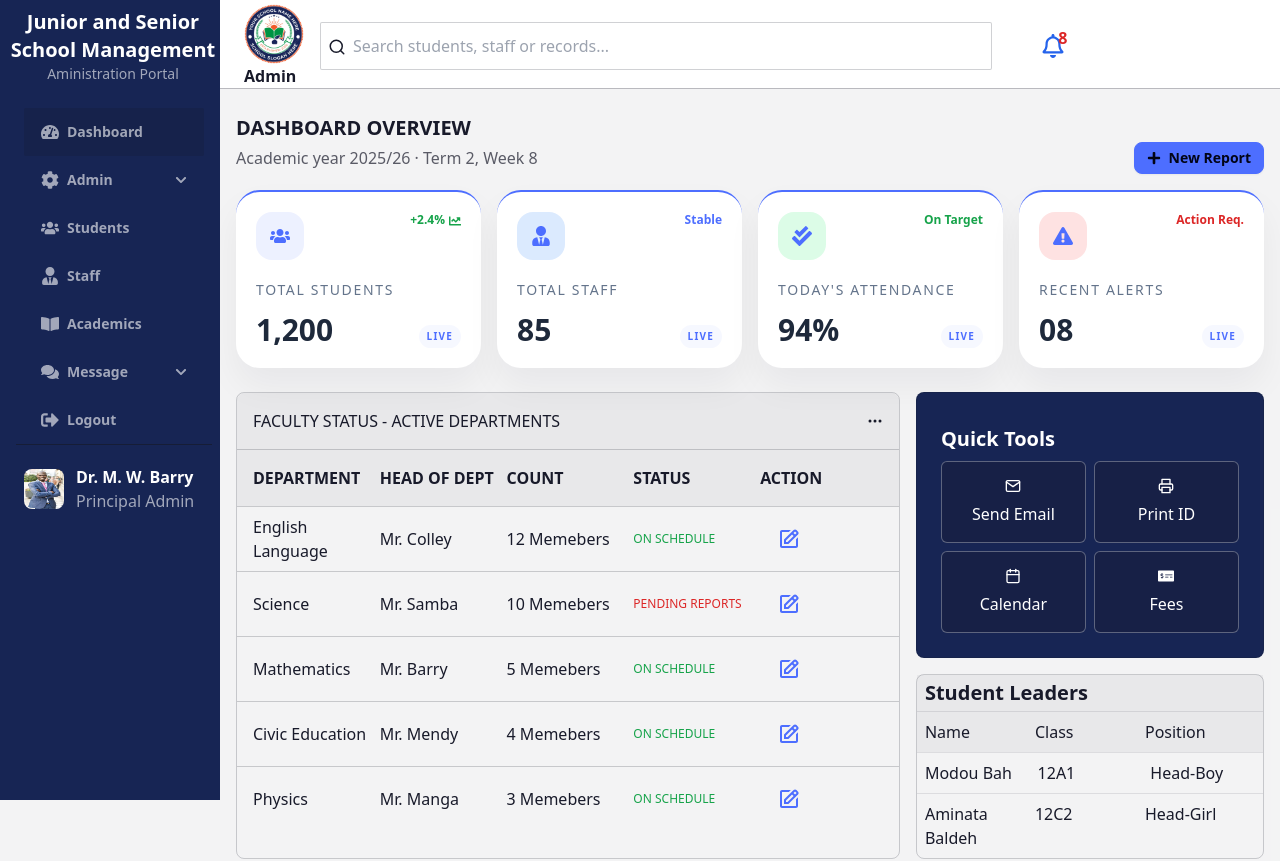
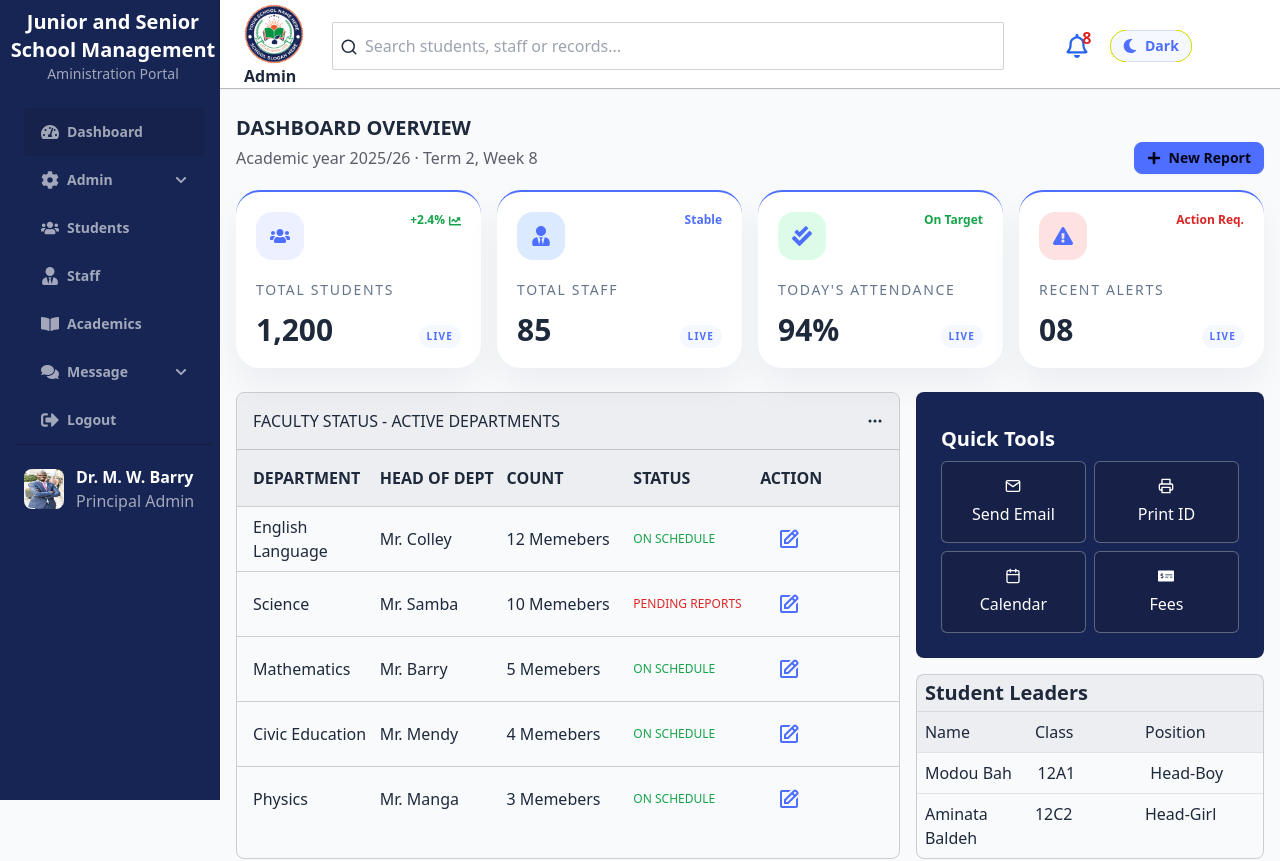
Before and after one commit to barrymomodouwurrie-165/school-management-system, a React app in the folder Frondend/: page /admin-dashboard in a window 1280 px wide. Shown: the top 861 px of the page. Built offline with nearby package versions, Linux system fonts and the light colour scheme; the HTML template or start-up script is replaced by a standard one.

Commit message:
added a toggle for light mode and dark more to all pages.

```diff
--- a/Frondend/src/App.jsx
+++ b/Frondend/src/App.jsx
@@ -5,13 +5,27 @@ import AdminDashboard from "./pages/AdminDashboard";
 import StudentDashboard from "./pages/StudentDashboard";
 import TeacherDashboard from "./pages/TeacherDashboard";
 import "./App.css";
-import { useState } from "react";
+import { useEffect, useState } from "react";
 import admission from "./assets/admission.avif";
 import athletic from "./assets/athletic.jpg";
 import exam from "./assets/exam.jpg";
 import graduation from "./assets/graduation.avif";
 
 function App() {
+  const [theme, setTheme] = useState(() => {
+    const savedTheme = localStorage.getItem("school-theme");
+    return savedTheme || "corporate";
+  });
+
+  useEffect(() => {
+    document.documentElement.setAttribute("data-theme", theme);
+    localStorage.setItem("school-theme", theme);
+  }, [theme]);
+
+  const toggleTheme = () => {
+    setTheme((current) => (current === "corporate" ? "dark" : "corporate"));
+  };
+
   const [latestNews, setLatestNews] = useState([
     {
       id: "1",
@@ -70,7 +84,7 @@ function App() {
     },
   ]);
   return (
-    <div data-theme="corporate" className="bg-base-content/5">
+    <div data-theme={theme} className="bg-base-content/5 min-h-screen">
       <Routes>
         <Route
           path="/"
@@ -78,10 +92,15 @@ function App() {
             <LandingPage
               latestNews={latestNews}
               setLatestNews={setLatestNews}
+              theme={theme}
+              toggleTheme={toggleTheme}
             />
           }
         />
-        <Route path="/login" element={<LoginPage />} />
+        <Route
+          path="/login"
+          element={<LoginPage theme={theme} toggleTheme={toggleTheme} />}
+        />
         <Route
           path="/admin-dashboard"
           element={
@@ -90,19 +109,31 @@ function App() {
               setLatestNews={setLatestNews}
               messages={messages}
               setMessages={setMessages}
+              theme={theme}
+              toggleTheme={toggleTheme}
             />
           }
         />
         <Route
           path="/student-portal"
           element={
-            <StudentDashboard messages={messages} setMessages={setMessages} />
+            <StudentDashboard
+              messages={messages}
+              setMessages={setMessages}
+              theme={theme}
+              toggleTheme={toggleTheme}
+            />
           }
         />
         <Route
           path="/teacher-dashboard"
           element={
-            <TeacherDashboard messages={messages} setMessages={setMessages} />
+            <TeacherDashboard
+              messages={messages}
+              setMessages={setMessages}
+              theme={theme}
+              toggleTheme={toggleTheme}
+            />
           }
         />
       </Routes>
--- a/Frondend/src/components/AdminNavebar.jsx
+++ b/Frondend/src/components/AdminNavebar.jsx
@@ -1,20 +1,21 @@
-import { FaRegBell, FaBars } from "react-icons/fa";
+import { FaRegBell, FaBars, FaMoon, FaSun } from "react-icons/fa";
 import { FiSearch } from "react-icons/fi";
 import { Link } from "react-router";
 import logo from "../assets/logo.jpg";
-const AdminNavebar = ({ isOpen, setIsOpen, isClick }) => {
+
+const AdminNavebar = ({ isOpen, setIsOpen, isClick, theme, toggleTheme }) => {
   return isOpen ? (
     ""
   ) : isClick ? "" : (
-    <div className="fixed md:left-[220px] top-0 right-0 z-50 justify-between border-b border-base-content/30 bg-white px-2 pt-1">
-      <div className="flex items-center">
+    <div className="fixed md:left-[220px] top-0 right-0 z-50 justify-between border-b border-base-content/30 bg-white px-2 pt-1 shadow-sm">
+      <div className="flex items-center gap-3">
         <div className="mx-4">
           <div>
             <img src={logo} alt="" className="w-[60px] h-[60px] rounded-full" />
           </div>
           <h1 className="font-bold">Admin</h1>
         </div>
-        <div className=" relative flex-1 max-w-2xl mr-8">
+        <div className="relative flex-1 max-w-2xl mr-8">
           <FiSearch size={18} className="absolute top-1/3 left-2" />
 
           <input
@@ -23,20 +24,30 @@ const AdminNavebar = ({ isOpen, setIsOpen, isClick }) => {
             placeholder="Search students, staff or records..."
           />
         </div>
-        <div className="flex gap-1 ">
+        <div className="flex items-center gap-1">
           <div className="relative">
-            <div className="absolute right-1/4 top-1 text-red-600 font-bold">
-              8
-            </div>
+            <div className="absolute right-1/4 top-1 text-red-600 font-bold">8</div>
             <Link className="btn btn-ghost text-blue-600">
               <FaRegBell size={24} />
             </Link>
           </div>
 
+          <button
+            type="button"
+            onClick={toggleTheme}
+            className="btn btn-ghost btn-sm rounded-full border border-primary/20 bg-primary/5 text-primary"
+            aria-label="Toggle theme"
+          >
+            {theme === "corporate" ? <FaMoon size={14} /> : <FaSun size={14} />}
+            <span className="hidden md:inline">
+              {theme === "corporate" ? "Dark" : "Light"}
+            </span>
+          </button>
+
           <Link
             className="btn btn-ghost md:hidden"
             onClick={() => {
-              setIsOpen(!isOpen)
+              setIsOpen(!isOpen);
             }}
           >
             <FaBars size={24} />
--- a/Frondend/src/components/Navbar.jsx
+++ b/Frondend/src/components/Navbar.jsx
@@ -1,7 +1,8 @@
 import { Link } from "react-router";
 import logo from "../assets/logo.jpg";
+import { FaMoon, FaSun } from "react-icons/fa";
 
-const Navbar = () => {
+const Navbar = ({ theme, toggleTheme }) => {
   return (
     <div className="w-full px-4 pt-4">
       <div className="fixed inset-x-0 top-0 z-50">
@@ -25,6 +26,7 @@ const Navbar = () => {
               </div>
             </div>
 
+            <div className="flex items-center gap-2">
               <nav className="flex flex-wrap items-center justify-center gap-1 text-primary">
                 {[
                   "Home",
@@ -42,6 +44,19 @@ const Navbar = () => {
                   </Link>
                 ))}
               </nav>
+
+              <button
+                type="button"
+                onClick={toggleTheme}
+                className="btn btn-ghost btn-sm rounded-full border border-primary/20 bg-primary/5 px-3 text-primary shadow-sm transition-all duration-300 hover:bg-primary/10"
+                aria-label="Toggle theme"
+              >
+                {theme === "corporate" ? <FaMoon size={14} /> : <FaSun size={14} />}
+                <span className="hidden sm:inline">
+                  {theme === "corporate" ? "Dark" : "Light"}
+                </span>
+              </button>
+            </div>
           </div>
         </div>
       </div>
--- a/Frondend/src/pages/AdminDashboard.jsx
+++ b/Frondend/src/pages/AdminDashboard.jsx
@@ -29,6 +29,8 @@ const AdminDashboard = ({
   setLatestNews,
   messages,
   setMessages,
+  theme,
+  toggleTheme,
 }) => {
   const [activePage, setActivePage] = useState("admin");
   const [isOpen, setIsOpen] = useState(false);
@@ -75,13 +77,19 @@ const AdminDashboard = ({
   const ActivePage = PAGES[activePage];
   return (
     <div
-      className={`${isOpen ? "fixed inset-0 z-40 bg-black/50 md:hidden" : ""} min-h-screen md:pl-[220px] overflow-y-auto scrollbar-hide `}
+      className={`${
+        isOpen ? "fixed inset-0 z-40 bg-black/50 md:hidden" : ""
+      } min-h-screen md:pl-[220px] overflow-y-auto scrollbar-hide ${
+        theme === "dark" ? "bg-slate-950 text-slate-100" : "bg-slate-50 text-slate-800"
+      }`}
     >
       <AdminSidebar
         activePage={activePage}
         onNavigate={setActivePage}
         NAV_PAGES={NAV_PAGES}
         setIsClick={setIsClick}
+        theme={theme}
+        toggleTheme={toggleTheme}
       />
 
       {isOpen ? (
@@ -135,8 +143,15 @@ const AdminDashboard = ({
           </div>
         </div>
       ) : (
-        <AdminNavebar isOpen={isOpen} setIsOpen={setIsOpen} isClick={isClick} />
+        <AdminNavebar
+          isOpen={isOpen}
+          setIsOpen={setIsOpen}
+          isClick={isClick}
+          theme={theme}
+          toggleTheme={toggleTheme}
+        />
       )}
+
       {assign ? (
         <AsignStaffRole
           assign={assign}
--- a/Frondend/src/pages/LandingPage.jsx
+++ b/Frondend/src/pages/LandingPage.jsx
@@ -5,10 +5,16 @@ import Mainboday from "../components/Mainboday";
 import LatestNews from "../components/LatestNews";
 import Footer from "../components/Footer";
 
-const LandingPage = ({ latestNews, setLatestNews }) => {
+const LandingPage = ({ latestNews, setLatestNews, theme, toggleTheme }) => {
   return (
-    <div className="min-h-screen bg-[radial-gradient(circle_at_top,_rgba(37,99,235,0.07),_transparent_45%),linear-gradient(to_bottom,_#f8fbff,_#ffffff)]">
-      <Navbar />
+    <div
+      className={
+        theme === "dark"
+          ? "min-h-screen bg-[radial-gradient(circle_at_top,_rgba(59,130,246,0.18),_transparent_40%),linear-gradient(to_bottom,_#111827,_#0f172a)] text-slate-100"
+          : "min-h-screen bg-[radial-gradient(circle_at_top,_rgba(37,99,235,0.07),_transparent_45%),linear-gradient(to_bottom,_#f8fbff,_#ffffff)] text-slate-800"
+      }
+    >
+      <Navbar theme={theme} toggleTheme={toggleTheme} />
       <Header />
       <Statictics />
       <Mainboday />
--- a/Frondend/src/pages/LoginPage.jsx
+++ b/Frondend/src/pages/LoginPage.jsx
@@ -12,10 +12,23 @@ import { FiLogIn } from "react-icons/fi";
 import { RiArrowGoBackLine } from "react-icons/ri";
 import { Link } from "react-router";
 import { useState } from "react";
-const LoginPage = () => {
+const LoginPage = ({ theme, toggleTheme }) => {
   const [seePassword, setSeePassword] = useState(false);
   return (
-    <div className="min-h-screen">
+    <div
+      className={`min-h-screen ${
+        theme === "dark" ? "bg-slate-950 text-slate-100" : "bg-slate-50 text-slate-800"
+      }`}
+    >
+      <div className="flex justify-end p-4">
+        <button
+          type="button"
+          onClick={toggleTheme}
+          className="btn btn-sm rounded-full border border-primary/20 bg-primary/5 text-primary"
+        >
+          {theme === "corporate" ? "Dark mode" : "Light mode"}
+        </button>
+      </div>
       <div className="max-w-xl mx-auto p-4">
         <div className=" max-w-[20rem] mx-auto py-2 mb-4 flex items-center justify-center gap-2 bg-primary/90 rounded-lg border border-primary">
           <FaGraduationCap size={24} />
--- a/Frondend/src/pages/StudentDashboard.jsx
+++ b/Frondend/src/pages/StudentDashboard.jsx
@@ -21,7 +21,7 @@ import ExamsContent from "../components/ExamsContent";
 import SideBarNav from "../components/StudentSideBarComponents/SideBarNav";
 import ViewResult from "../components/StudentSideBarComponents/ViewResult";
 
-const StudentDashboard = ({ messages, setMessages }) => {
+const StudentDashboard = ({ messages, setMessages, theme, toggleTheme }) => {
   const [activePage, setActivePage] = useState("announcements");
   const [open, setOpen] = useState(false);
   const [viewDetail, setViewDetail] = useState(false);
@@ -66,7 +66,11 @@ const StudentDashboard = ({ messages, setMessages }) => {
 
   return (
     <div
-      className={`${open ? "fixed inset-0 z-40 bg-black/50 md:hidden" : ""} min-h-screen md:pl-[220px] py-4`}
+      className={`${
+        open ? "fixed inset-0 z-40 bg-black/50 md:hidden" : ""
+      } min-h-screen md:pl-[220px] py-4 ${
+        theme === "dark" ? "bg-slate-950 text-slate-100" : "bg-slate-50 text-slate-800"
+      }`}
     >
       <StudentSidebar
         activePage={activePage}
@@ -76,6 +80,15 @@ const StudentDashboard = ({ messages, setMessages }) => {
         setViewResult={setViewResult}
       />
       <div className="max-w-4xl mx-auto p-4">
+        <div className="mb-4 flex justify-end">
+          <button
+            type="button"
+            onClick={toggleTheme}
+            className="btn btn-sm rounded-full border border-primary/20 bg-primary/5 text-primary"
+          >
+            {theme === "corporate" ? "Dark mode" : "Light mode"}
+          </button>
+        </div>
         <div className="p-2 grid grid-cols-1 gap-4 md:grid-cols-[auto_1fr_auto] border-t-2 border-primary rounded-lg shadow-sm">
           <div className="flex items-center justify-between">
             <div className=" w-[50px] h-[50px] flex items-center justify-center bg-blue-950/70 rounded-lg text-white font-bold">
--- a/Frondend/src/pages/TeacherDashboard.jsx
+++ b/Frondend/src/pages/TeacherDashboard.jsx
@@ -23,7 +23,7 @@ import {
   FaSignOutAlt,
 } from "react-icons/fa";
 
-const TeacherDashboard = ({ messages, setMessages }) => {
+const TeacherDashboard = ({ messages, setMessages, theme, toggleTheme }) => {
   const [activePage, setActivePage] = useState("announcements");
   const [open, setOpen] = useState(false);
 
@@ -73,7 +73,11 @@ const TeacherDashboard = ({ messages, setMessages }) => {
   const ActivePage = PAGES[activePage];
   return (
     <div
-      className={`${open ? "fixed inset-0 z-40 bg-black/50 md:hidden" : ""} min-h-screen md:pl-[220px] overflow-y-auto scrollbar-hide `}
+      className={`${
+        open ? "fixed inset-0 z-40 bg-black/50 md:hidden" : ""
+      } min-h-screen md:pl-[220px] overflow-y-auto scrollbar-hide ${
+        theme === "dark" ? "bg-slate-950 text-slate-100" : "bg-slate-50 text-slate-800"
+      }`}
     >
       <TeacherSideBar
         activePage={activePage}
@@ -81,6 +85,15 @@ const TeacherDashboard = ({ messages, setMessages }) => {
         NAV_PAGES={NAV_PAGES}
       />
       <div className="max-w-4xl mx-auto p-4">
+        <div className="mb-4 flex justify-end">
+          <button
+            type="button"
+            onClick={toggleTheme}
+            className="btn btn-sm rounded-full border border-primary/20 bg-primary/5 text-primary"
+          >
+            {theme === "corporate" ? "Dark mode" : "Light mode"}
+          </button>
+        </div>
         <div className="p-4 border-t-2 border-primary rounded-lg shadow-sm">
           <div className="flex items-center justify-end">
             <Link
```
Lines whose indentation alone changed are shown as unchanged.
